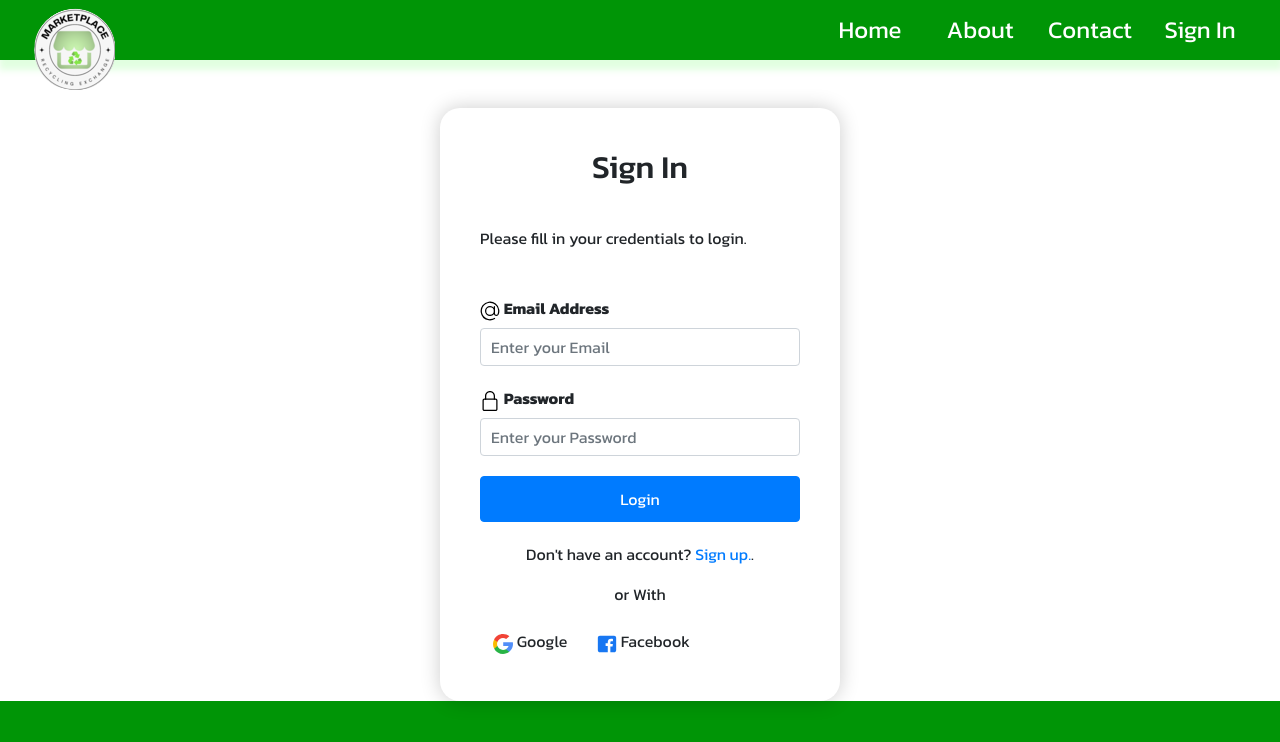
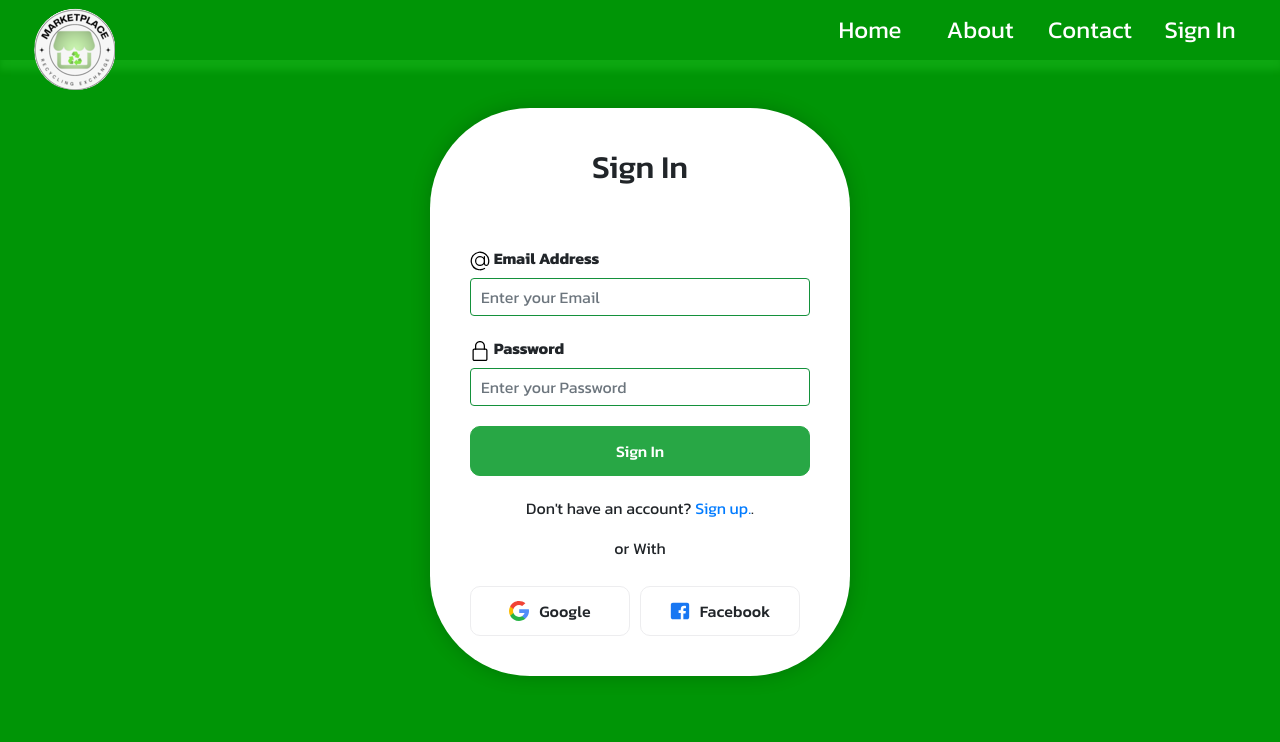
Before and after one commit to NashTabios/Finals, a PHP site: page /login.php in a window 1280 px wide. Shown: the top 742 px of the page. Run offline with PHP 8.4, Linux system fonts and the light colour scheme.

Commit message:
fixed social buttons

```diff
--- a/login.css
+++ b/login.css
@@ -8,12 +8,12 @@ html, body {
     display: flex;
     flex-direction: column;
     gap: 10px;
-    max-width: 400px;
+    max-width: 450px;
     margin: auto;
     background: #fff;
     padding: 40px;
-    width: 450px;
-    border-radius: 20px; /* Adjust the value to control the curve */
+    width: 420px;
+    border-radius: 100px; /* Adjust the value to control the curve */
     box-shadow: 0px 0px 20px rgba(0, 0, 0, 0.2); /* Add box shadow */
     font-family: 'Gill Sans', 'Gill Sans MT', Calibri, 'Trebuchet MS', sans-serif;
 }
@@ -39,7 +39,7 @@ html, body {
 .login-container form input[type="password"] {
     width: 100%;
     padding: 10px;
-    border: 1px solid #ced4da;
+    border: 1px solid #14913b;
     border-radius: 4px;
     box-sizing: border-box;
 }
@@ -47,9 +47,49 @@ html, body {
 .login-container form .btn-primary {
     width: 100%;
     padding: 10px;
+    background-color: #28a745; /* Change the background color */
+    border-color: #28a745; /* Change the border color */
+    color: #fff; /* Change the text color */
+}
+
+.login-container form .btn-primary:hover {
+    background-color: #218838; /* Change the background color on hover */
+    border-color: #64896d; /* Change the border color on hover */
+    color: #fff; /* Change the text color on hover */
 }
 
 .login-container form p {
     text-align: center;
     margin-top: 15px;
 }
+
+.login-container .social-buttons {
+    display: flex;
+    justify-content: space-between;
+}
+
+.social-buttons .btn {
+    flex: 1; /* Make both buttons occupy equal space */
+    margin-right: 10px; /* Add some space between the buttons */
+}
+
+.login-container .btn {
+    margin-top: 10px;
+    width: 100%;
+    height: 50px;
+    border-radius: 10px;
+    display: flex;
+    justify-content: center;
+    align-items: center;
+    font-weight: 500;
+    gap: 10px;
+    border: 1px solid #ededef;
+    background-color: white;
+    cursor: pointer;
+    transition: 0.2s ease-in-out;
+  }
+
+.login-container .btn:hover {
+    border: 1px solid #2d79f3;
+    ;
+  }
--- a/login.php
+++ b/login.php
@@ -94,13 +94,13 @@ if ($_SERVER["REQUEST_METHOD"] == "POST") {
     <link rel="stylesheet" href="https://stackpath.bootstrapcdn.com/bootstrap/4.5.2/css/bootstrap.min.css">
 </head>
 
-<body>
+<body style="background-color: #009506;">
     <?php include 'navbar.php'; ?>
     <br>
     <br>
     <div class="login-container">
         <h2>Sign In</h2>
-        <p>Please fill in your credentials to login.</p>
+        <!-- <p>Please fill in your credentials to login.</p> -->
         <form action="<?php echo htmlspecialchars($_SERVER["PHP_SELF"]); ?>" method="post">
             <div class="form-group">
             <svg height="20" viewBox="0 0 32 32" width="20" xmlns="http://www.w3.org/2000/svg"><g id="Layer_3" data-name="Layer 3"><path d="m30.853 13.87a15 15 0 0 0 -29.729 4.082 15.1 15.1 0 0 0 12.876 12.918 15.6 15.6 0 0 0 2.016.13 14.85 14.85 0 0 0 7.715-2.145 1 1 0 1 0 -1.031-1.711 13.007 13.007 0 1 1 5.458-6.529 2.149 2.149 0 0 1 -4.158-.759v-10.856a1 1 0 0 0 -2 0v1.726a8 8 0 1 0 .2 10.325 4.135 4.135 0 0 0 7.83.274 15.2 15.2 0 0 0 .823-7.455zm-14.853 8.13a6 6 0 1 1 6-6 6.006 6.006 0 0 1 -6 6z"></path></g></svg>
@@ -119,11 +119,11 @@ if ($_SERVER["REQUEST_METHOD"] == "POST") {
                 <span class="invalid-feedback"><?php echo $pass_err; ?></span>
             </div>
             <div class="form-group">
-                <input type="submit" class="btn btn-primary" value="Login">
+                <input type="submit" class="btn btn-primary" value="Sign In">
             </div>
             <p>Don't have an account? <a href="register.php">Sign up.</a>.</p>
             <p>or With</p>
-            <div class="flex-row">
+            <div class="social-buttons">
                 <button class="btn google">
                 <svg
                     xml:space="preserve"
--- a/navbar.php
+++ b/navbar.php
@@ -69,7 +69,6 @@ if (isset($_GET["logout"]) && $_GET["logout"] == 1) {
             </ul>
             <?php endif; ?>
 
-
             <div class="hamburger" id="hamburger">
                 <div class="bar1"></div>
                 <div class="bar2"></div>
```
